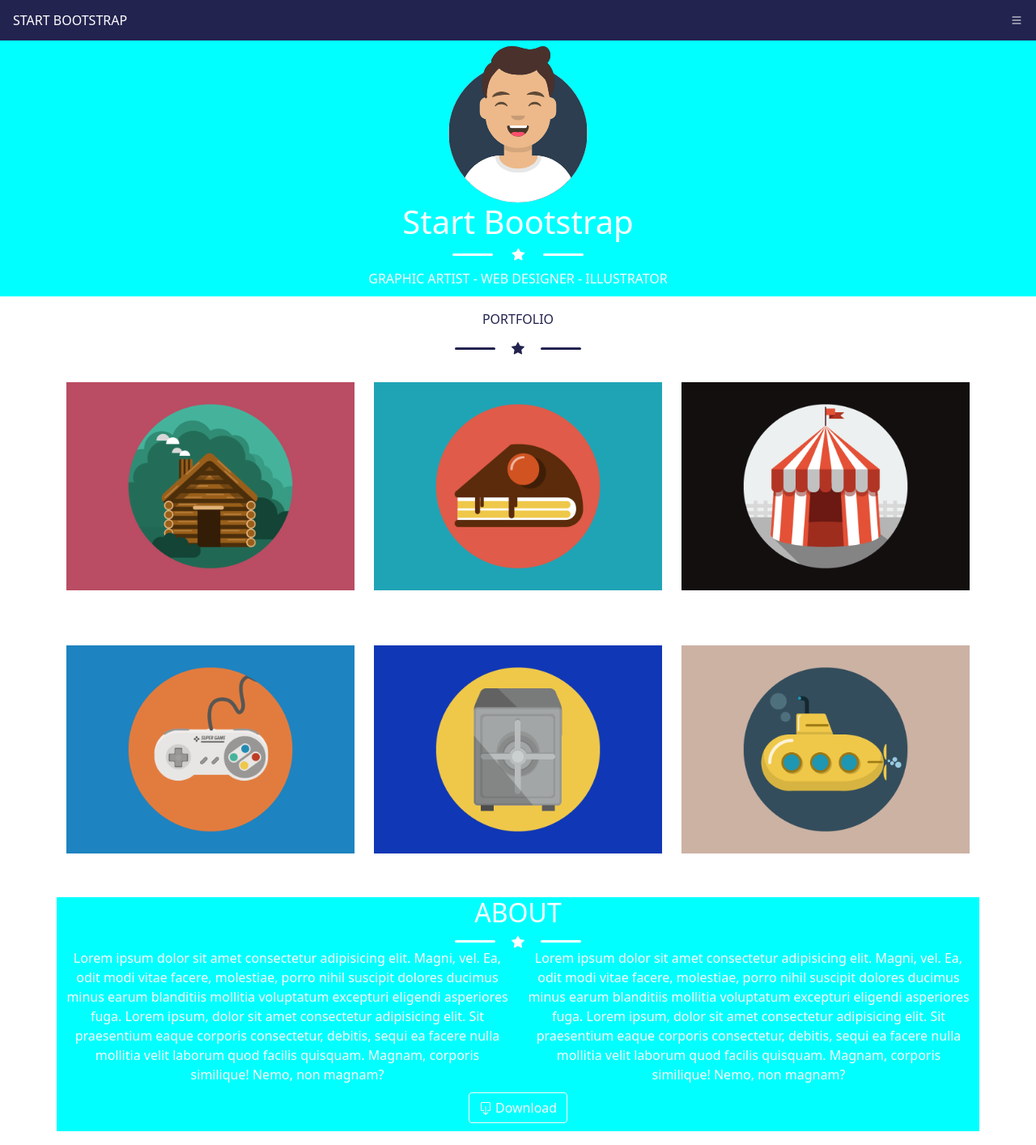
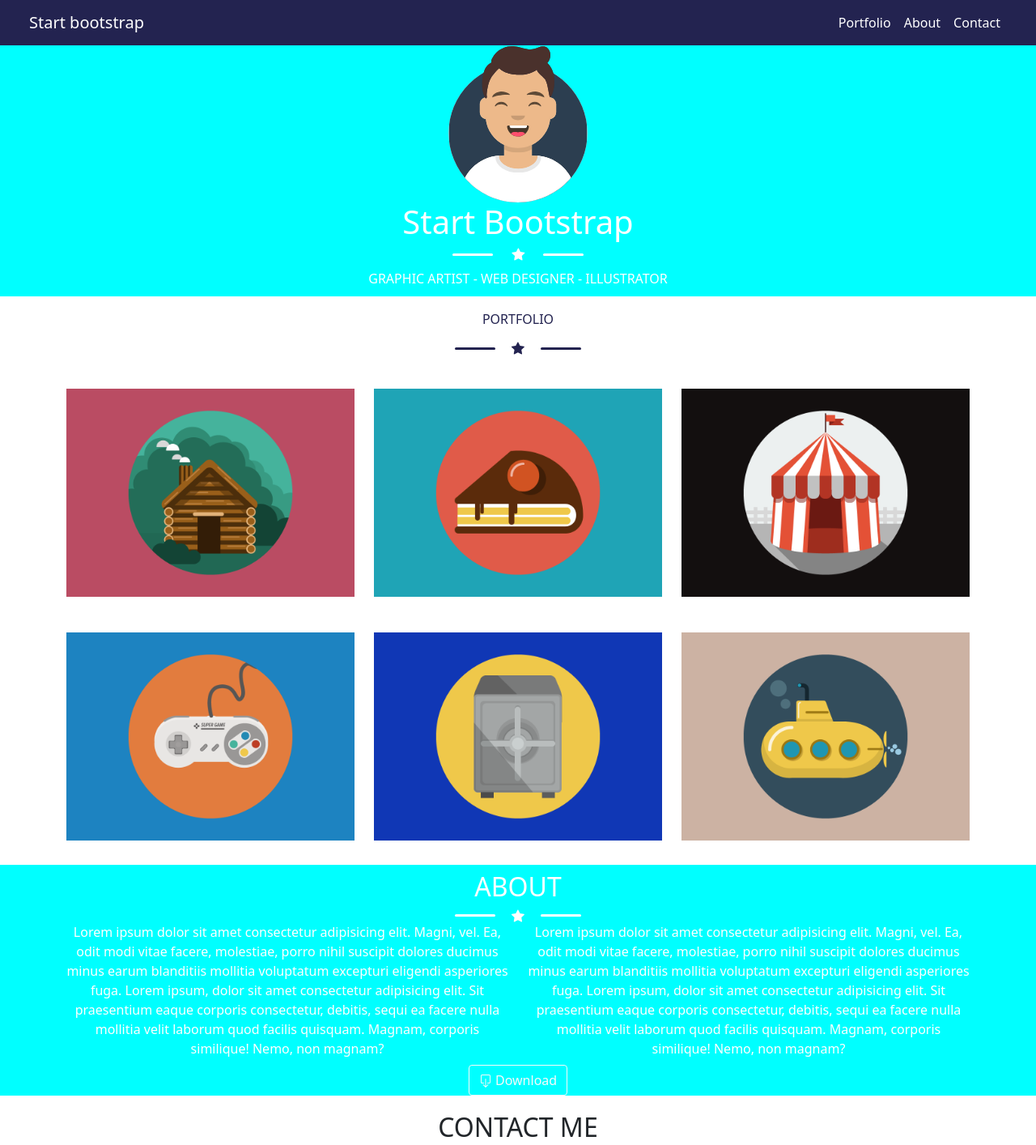
Before and after one commit to belca97/html-css-bootstrap-freelancer, a plain HTML site: page index.html in a window 1280 px wide. Shown: the top 1414 px of the page at 81% size. Drawn offline with nearby package versions, Linux system fonts and the light colour scheme.

Commit message:
Fine Nav bar responsive

```diff
--- a/index.html
+++ b/index.html
@@ -11,19 +11,29 @@
 <body>
 
  <!-- inizio header  -->
-    <div class="container-sm">
         <header>
-            <nav>
-                <div class="row box ms-1 me-1">
-                    <div class="col-sm-11 mp_flex-start">START BOOTSTRAP</div>
-                    <div class="col-sm-1 mp_flex-end"><svg xmlns="http://www.w3.org/2000/svg" width="16" height="16" fill="currentColor" class="bi bi-list" viewBox="0 0 16 16">
-                        <path fill-rule="evenodd" d="M2.5 12a.5.5 0 0 1 .5-.5h10a.5.5 0 0 1 0 1H3a.5.5 0 0 1-.5-.5zm0-4a.5.5 0 0 1 .5-.5h10a.5.5 0 0 1 0 1H3a.5.5 0 0 1-.5-.5zm0-4a.5.5 0 0 1 .5-.5h10a.5.5 0 0 1 0 1H3a.5.5 0 0 1-.5-.5z"/>
-                      </svg></i>
-                    </div>
+            <nav class="navbar navbar-expand-lg navbar-expand-md navbar-light mp_background-darkblue">
+                <div class="container-fluid">
+                  <a class="navbar-brand ms-lg-4 ms-md-4 k text-white" href="#">Start bootstrap</a>
+                  <button class="navbar-toggler bg-light" type="button" data-bs-toggle="collapse" data-bs-target="#navbarSupportedContent" aria-controls="navbarSupportedContent" aria-expanded="false" aria-label="Toggle navigation">
+                    <span class="navbar-toggler-icon"></span>
+                  </button>
+                  <div class="collapse navbar-collapse" id="navbarSupportedContent">
+                    <ul class="navbar-nav ms-auto align-items-center me-lg-4 me-md-4">
+                      <li class="nav-item">
+                        <a class="nav-link text-white" aria-current="page" href="#">Portfolio</a>
+                      </li>
+                      <li class="nav-itemk">
+                        <a class="nav-link text-white" href="#">About</a>
+                      </li>
+                      <li class="nav-itemk">
+                        <a class="nav-link text-white">Contact</a>
+                      </li>
+                    </ul>
+                  </div>
                 </div>
-            </nav>
+             </nav>
         </header>
-    </div>
 <!-- fine header  -->
 
 
@@ -66,20 +76,22 @@
 
     <main>
         <div class="container-sm container-md container-lg">
-            <div class="row">
-                <img src="img/cabin.png" class="col-md-6 col-lg-4 my-4 img-fluid rounded mx-auto d-block" alt="...">
-                <img src="img/cake.png" class="col-md-6 col-lg-4 my-4 img-fluid rounded mx-auto d-block" alt="...">
-                <img src="img/circus.png" class="col-md-6 col-lg-4 my-4 img-fluid rounded mx-auto d-block" alt="...">
-                <img src="img/game.png" class="col-md-6 col-lg-4 my-4 img-fluid rounded mx-auto d-block" alt="...">
-                <img src="img/safe.png" class="col-md-6 col-lg-4 my-4 img-fluid rounded mx-auto d-block" alt="...">
-                <img src="img/submarine.png" class="col-md-6 col-lg-4 my-4 img-fluid rounded mx-auto d-block" alt="...">
+            <div class="row g-4 my-2">
+                <img src="img/cabin.png" class="col-md-6 col-lg-4 img-fluid rounded mx-auto d-block" alt="...">
+                <img src="img/cake.png" class="col-md-6 col-lg-4 img-fluid rounded mx-auto d-block" alt="...">
+                <img src="img/circus.png" class="col-md-6 col-lg-4 img-fluid rounded mx-auto d-block" alt="...">
+                <img src="img/game.png" class="col-md-6 col-lg-4 img-fluid rounded mx-auto d-block" alt="...">
+                <img src="img/safe.png" class="col-md-6 col-lg-4 img-fluid rounded mx-auto d-block" alt="...">
+                <img src="img/submarine.png" class="col-md-6 col-lg-4 img-fluid rounded mx-auto d-block" alt="...">
             </div>
         </div>
 
 
-        <section class="container-sm container-md container-lg mp_about">
+        <section class="mp_about">
 
-            <h2>ABOUT</h2>
+            <div class="container-sm container-md container-lg">
+
+            <h2 class="pt-2">ABOUT</h2>
             <div class="mp_container">
                 <div class="mp_whiteline mp_float-left-45"></div>
                 <svg xmlns="http://www.w3.org/2000/svg" width="16" height="16" fill="currentColor" class="bi bi-star-fill mp_float-left-10" viewBox="0 0 16 16">
@@ -89,23 +101,25 @@
             </div>
 
             <div class="row">
-                <p class="col-md-6">Lorem ipsum dolor sit amet consectetur adipisicing elit. Magni, vel. Ea, odit modi vitae facere,
+                <p class="col-md-6 mb-2">Lorem ipsum dolor sit amet consectetur adipisicing elit. Magni, vel. Ea, odit modi vitae facere,
                     molestiae, porro nihil suscipit dolores ducimus minus earum blanditiis mollitia voluptatum excepturi
                      eligendi asperiores fuga. Lorem ipsum, dolor sit amet consectetur adipisicing elit. Sit praesentium
                       eaque corporis consectetur, debitis, sequi ea facere nulla mollitia velit laborum quod facilis quisquam.
                 Magnam, corporis similique! Nemo, non magnam?</p>
 
-                <p class="col-md-6">Lorem ipsum dolor sit amet consectetur adipisicing elit. Magni, vel. Ea, odit modi vitae facere,
+                <p class="col-md-6 mb-2">Lorem ipsum dolor sit amet consectetur adipisicing elit. Magni, vel. Ea, odit modi vitae facere,
                    molestiae, porro nihil suscipit dolores ducimus minus earum blanditiis mollitia voluptatum excepturi
                     eligendi asperiores fuga. Lorem ipsum, dolor sit amet consectetur adipisicing elit. Sit praesentium
                      eaque corporis consectetur, debitis, sequi ea facere nulla mollitia velit laborum quod facilis quisquam.
                Magnam, corporis similique! Nemo, non magnam?</p>
             </div>
 
-            <button type="button" class="btn btn-outline-light"> <svg xmlns="http://www.w3.org/2000/svg" width="16" height="16" fill="currentColor" class="bi bi-box-arrow-down" viewBox="0 0 16 16">
+            <button type="button b-4" class="btn btn-outline-light"> <svg xmlns="http://www.w3.org/2000/svg" width="16" height="16" fill="currentColor" class="bi bi-box-arrow-down" viewBox="0 0 16 16">
                 <path fill-rule="evenodd" d="M3.5 10a.5.5 0 0 1-.5-.5v-8a.5.5 0 0 1 .5-.5h9a.5.5 0 0 1 .5.5v8a.5.5 0 0 1-.5.5h-2a.5.5 0 0 0 0 1h2A1.5 1.5 0 0 0 14 9.5v-8A1.5 1.5 0 0 0 12.5 0h-9A1.5 1.5 0 0 0 2 1.5v8A1.5 1.5 0 0 0 3.5 11h2a.5.5 0 0 0 0-1h-2z"/>
                 <path fill-rule="evenodd" d="M7.646 15.854a.5.5 0 0 0 .708 0l3-3a.5.5 0 0 0-.708-.708L8.5 14.293V5.5a.5.5 0 0 0-1 0v8.793l-2.146-2.147a.5.5 0 0 0-.708.708l3 3z"/>
               </svg> Download</button>
+
+            </div>
 
         </section>
 
--- a/style.css
+++ b/style.css
@@ -49,6 +49,10 @@
     justify-content: center;
 }
 
+.mp_background-darkblue{
+    background-color: rgb(35, 35, 80);
+}
+
 /* fine regole generali */
 
 /* inizio header */
@@ -60,8 +64,6 @@ header{
     top: 0;
     left: 0;
     right: 0;
-    background-color: rgb(35, 35, 80);
-    color: white;
 }
 
 /* fine header */
@@ -119,18 +121,11 @@ main img{
 
 
 .mp_about{
+    width: 100%;
     background-color: aqua;
     text-align: center;
     color: white;
     margin-top: 20px;
-}
-
-.mp_about p{
-    margin-bottom: 10px;
-}
-
-.mp_about button{
-    margin-bottom: 10px;
 }
 
 /* fine main foto  about */
@@ -140,7 +135,7 @@ main img{
 
 .mp_contact{
     text-align: center;
-    margin-top: 30px;
+    margin-top: 20px;
 }
 
 .mp_contact h2{
```
